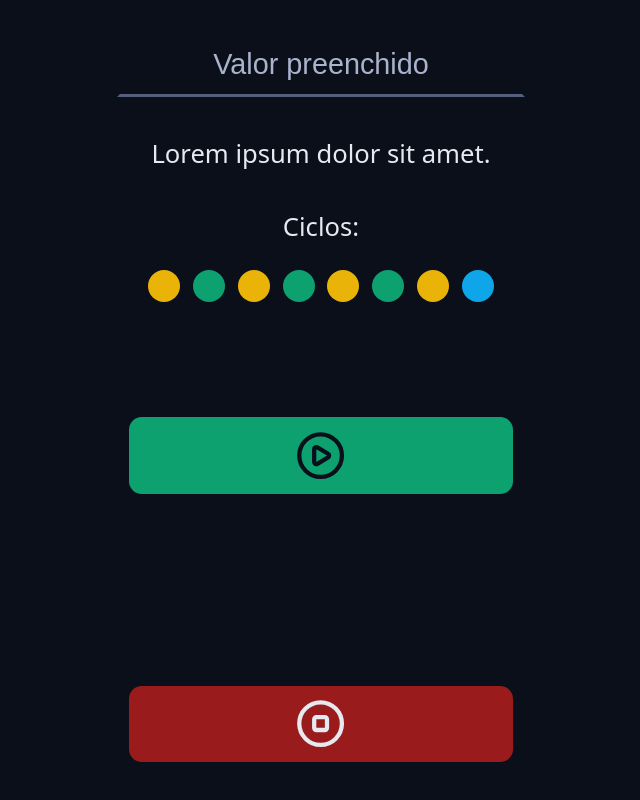
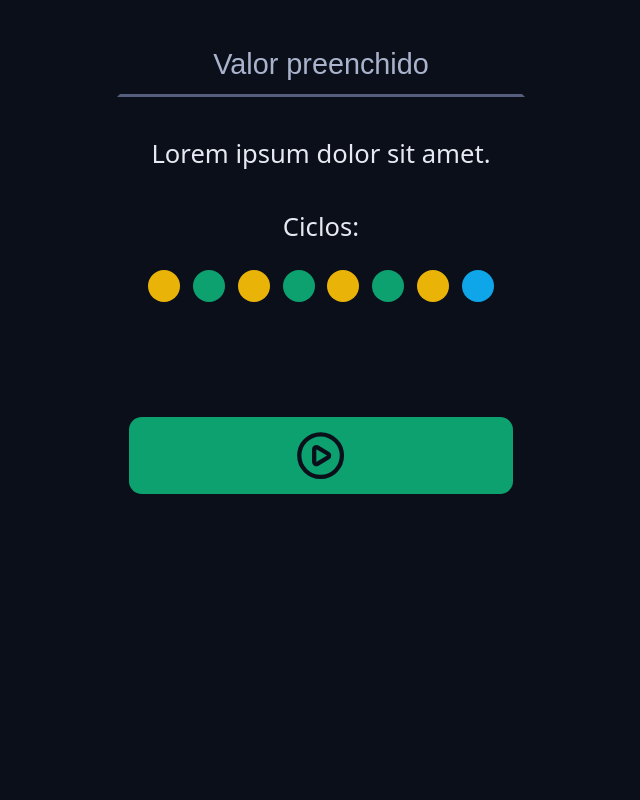
Before and after one commit to juniorsolo/chronos-pomodoro, a React (Vite) app: page / in a window 1280 px wide. Shown: the part 907-1707 px from the top of the page, without its empty margins (319-959 px from the left). After the commit the page ends 1529 px from the top, so only its background shows below. Built offline with nearby package versions, Linux system fonts and the light colour scheme.

Commit message:
optional parameters.

```diff
--- a/src/App.tsx
+++ b/src/App.tsx
@@ -46,8 +46,7 @@ export function App(){
                 </div>
 
                 <div className='formRow'>
-                    <DefaultButton icon={<PlayCircleIcon />} color='green'></DefaultButton>
-                    <DefaultButton icon={<StopCircleIcon />} color='red'></DefaultButton>
+                    <DefaultButton icon={<PlayCircleIcon />} ></DefaultButton>
                 </div>
             </form>
         </Container>
--- a/src/components/defaultButton/index.tsx
+++ b/src/components/defaultButton/index.tsx
@@ -2,10 +2,10 @@ import styles from './styles.module.css';
 
 type DefaultButtonProp = {
  icon: React.ReactNode;
- color: 'red' | 'green';
+ color?: 'red' | 'green';
 } & React.ComponentProps<'button'>;
 
-export function DefaultButton( {icon, color, ...props} : DefaultButtonProp ){
+export function DefaultButton( {icon, color="green", ...props} : DefaultButtonProp ){
   return(
     <>
       <button className={`${styles.button}  ${styles[color]}`}  {...props}>
```
